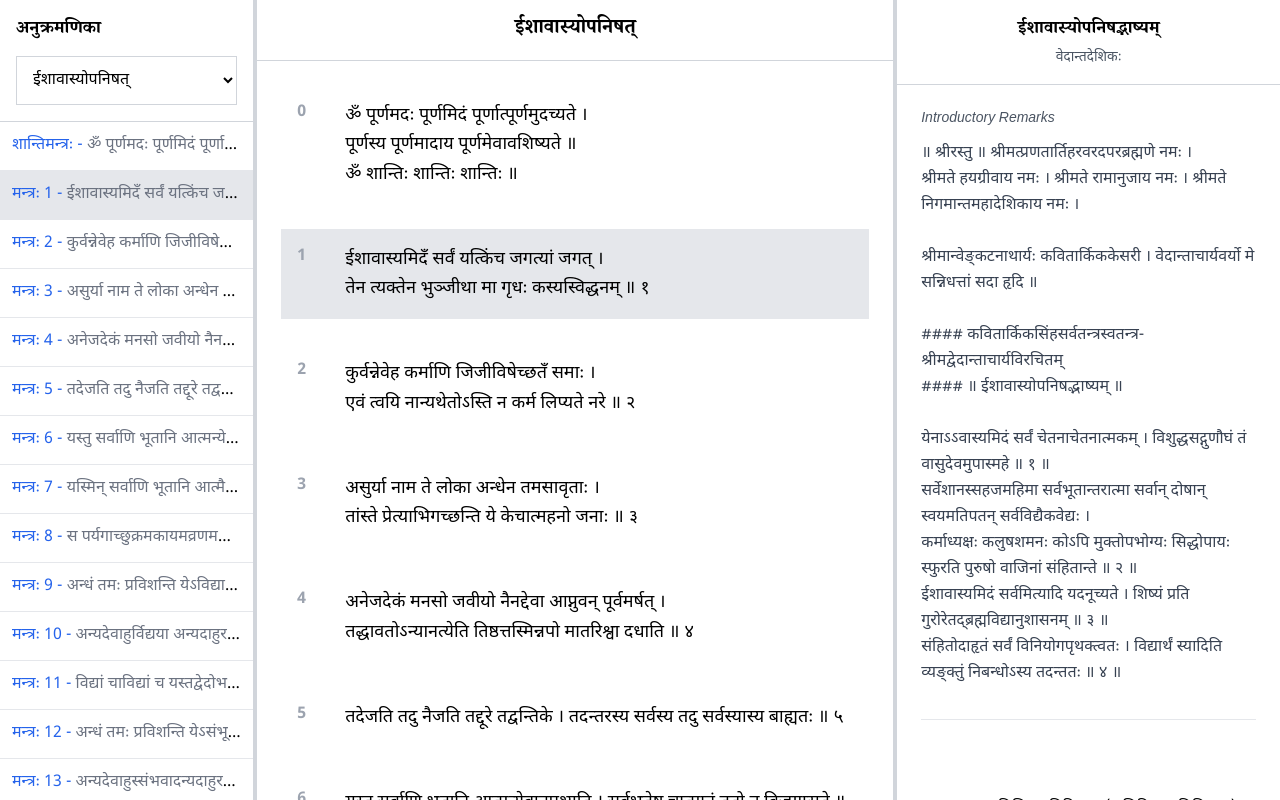
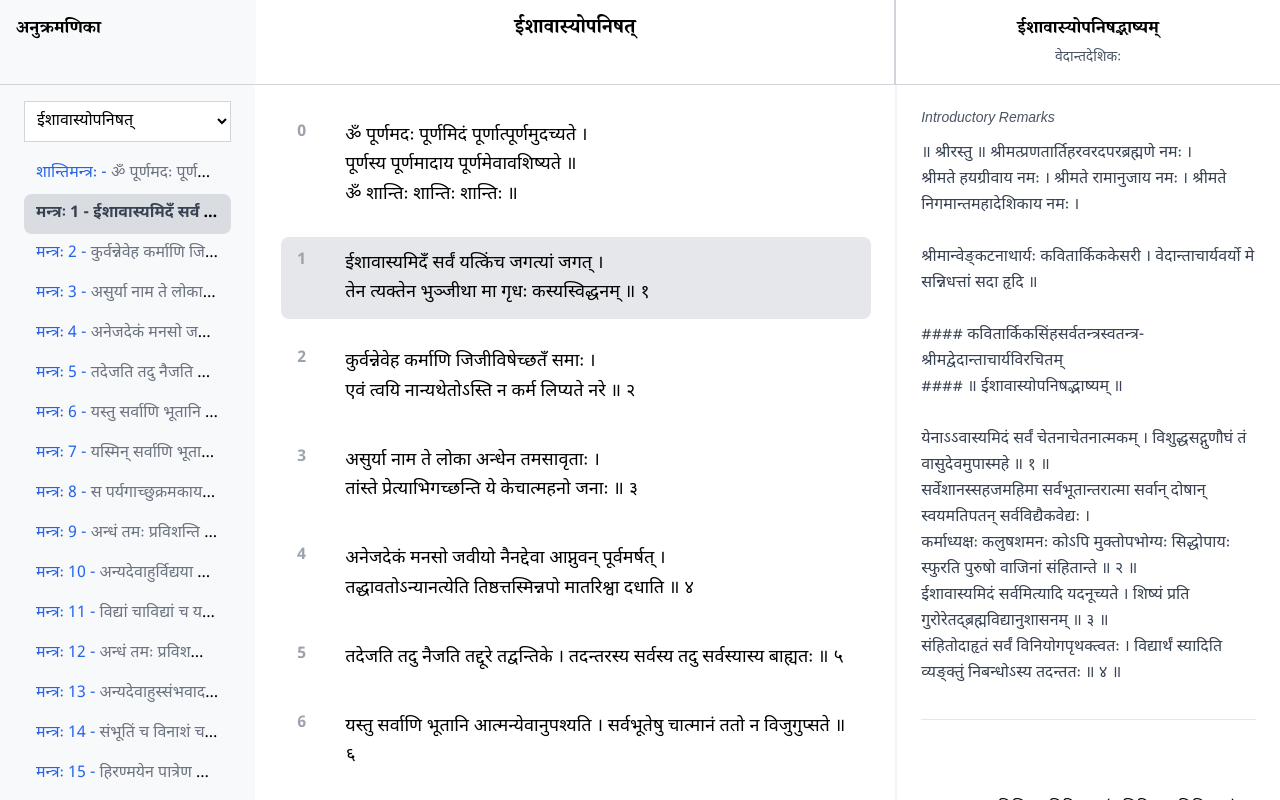
Before and after one commit to manivaradarajan/grantha-explorer, a Next.js app: page / in a window 1280 px wide. Built offline with nearby package versions, Linux system fonts and the light colour scheme.

Commit message:
3 columns; updated fonts

```diff
--- a/app/page.tsx
+++ b/app/page.tsx
@@ -69,7 +69,31 @@ export default function Home() {
   }
 
   return (
-    <main className="h-screen bg-white">
+    <main className="h-screen bg-white flex flex-col">
+      {/* Header row with all three column headers */}
+      <div className="flex border-b border-gray-300">
+        <div className="w-[20%] min-w-[15%] max-w-[35%] p-4 bg-[#f8f9fa]">
+          <h2 className="text-lg font-semibold font-serif">अनुक्रमणिका</h2>
+        </div>
+        <div className="flex-1 p-4 border-r-2 border-gray-300 text-center">
+          <h1 className="text-xl font-semibold font-serif">
+            {currentGrantha.canonical_title}
+          </h1>
+        </div>
+        <div className="w-[30%] min-w-[20%] max-w-[40%] p-4 text-center">
+          <h2 className="text-lg font-semibold font-serif">
+            {currentGrantha.commentaries?.[0]?.commentary_title || "भाष्यम्"}
+          </h2>
+          {currentGrantha.commentaries?.[0] && (
+            <div className="text-sm text-gray-600 mt-1">
+              {currentGrantha.commentaries[0].commentator.devanagari}
+            </div>
+          )}
+        </div>
+      </div>
+
+      {/* Main content with resizable panels */}
+      <div className="flex-1 overflow-hidden">
         <PanelGroup direction="horizontal">
           {/* Left Navigation Panel */}
           <Panel defaultSize={20} minSize={15} maxSize={35}>
@@ -82,8 +106,8 @@ export default function Home() {
             />
           </Panel>
 
-        {/* Resize Handle */}
-        <PanelResizeHandle className="w-0.5 bg-gray-300 hover:bg-blue-500 transition-colors" />
+          {/* Resize Handle - invisible but functional */}
+          <PanelResizeHandle className="w-0.5" />
 
           {/* Center Content Panel */}
           <Panel defaultSize={50} minSize={30}>
@@ -95,13 +119,14 @@ export default function Home() {
           </Panel>
 
           {/* Resize Handle */}
-        <PanelResizeHandle className="w-0.5 bg-gray-300 hover:bg-blue-500 transition-colors" />
+          <PanelResizeHandle className="w-0.5 bg-gray-100 hover:bg-blue-500 transition-colors" />
 
           {/* Right Commentary Panel */}
           <Panel defaultSize={30} minSize={20} maxSize={40}>
             <CommentaryPanel grantha={currentGrantha} selectedRef={selectedRef} />
           </Panel>
         </PanelGroup>
+      </div>
     </main>
   );
 }
--- a/components/CommentaryPanel.tsx
+++ b/components/CommentaryPanel.tsx
@@ -98,10 +98,7 @@ export default function CommentaryPanel({
 
   if (commentaries.length === 0) {
     return (
-      <div className="h-screen flex flex-col">
-        <div className="p-4 border-b border-gray-300">
-          <h2 className="text-lg font-semibold text-center font-serif">भाष्यम्</h2>
-        </div>
+      <div className="h-full flex flex-col">
         <div className="flex-1 overflow-y-auto p-6">
           <p className="text-gray-500 italic">No commentaries available.</p>
         </div>
@@ -109,19 +106,11 @@ export default function CommentaryPanel({
     );
   }
 
-  // Single commentary - show title in header
+  // Single commentary
   if (!hasMultipleCommentaries) {
     const commentary = commentaries[0];
     return (
-      <div className="h-screen flex flex-col">
-        <div className="p-4 border-b border-gray-300 text-center">
-          <h2 className="text-lg font-semibold font-serif">
-            {commentary.commentary_title}
-          </h2>
-          <div className="text-sm text-gray-600 mt-1">
-            {commentary.commentator.devanagari}
-          </div>
-        </div>
+      <div className="h-full flex flex-col">
         <div className="flex-1 overflow-y-auto p-6">
           {renderCommentary(commentary, 0)}
         </div>
@@ -131,12 +120,9 @@ export default function CommentaryPanel({
 
   // Multiple commentaries - show selector
   return (
-    <div className="h-screen flex flex-col">
-      <div className="border-b border-gray-300">
-        <div className="p-4 text-center">
-          <h2 className="text-lg font-semibold font-serif">भाष्यम्</h2>
-        </div>
-        <div className="p-4 border-t border-gray-200">
+    <div className="h-full flex flex-col">
+      <div className="border-b border-gray-200">
+        <div className="p-4">
           {commentaries.map((commentary, index) => (
             <label
               key={index}
--- a/components/GranthaSelector.tsx
+++ b/components/GranthaSelector.tsx
@@ -20,7 +20,7 @@ export default function GranthaSelector({
       <select
         value={selectedGranthaId}
         onChange={(e) => onSelect(e.target.value)}
-        className="w-full p-3 bg-white border-none outline-none cursor-pointer text-base"
+        className="w-full p-2 bg-white border-none outline-none cursor-pointer text-base"
       >
         {granthas.map((grantha) => (
           <option key={grantha.id} value={grantha.id}>
--- a/components/NavigationSidebar.tsx
+++ b/components/NavigationSidebar.tsx
@@ -38,10 +38,9 @@ export default function NavigationSidebar({
   }, [selectedRef]);
 
   return (
-    <div className="h-screen flex flex-col border-r-2 border-gray-300">
-      {/* Header */}
-      <div className="p-4 border-b border-gray-300">
-        <h2 className="text-lg font-semibold mb-3 font-serif">अनुक्रमणिका</h2>
+    <div className="h-full flex flex-col bg-[#f8f9fa]">
+      {/* Grantha selector */}
+      <div className="px-6 pt-4 pb-3">
         <GranthaSelector
           granthas={granthas}
           selectedGranthaId={grantha.grantha_id}
@@ -50,7 +49,7 @@ export default function NavigationSidebar({
       </div>
 
       {/* Verse list */}
-      <div className="flex-1 overflow-y-auto">
+      <div className="flex-1 overflow-y-auto px-6">
         {passages.map((passage) => {
           const isSelected = passage.ref === selectedRef;
           const fragment = getPassageFragment(passage);
@@ -66,12 +65,16 @@ export default function NavigationSidebar({
                 verseRefs.current[passage.ref] = el;
               }}
               onClick={() => onVerseSelect(passage.ref)}
-              className={`w-full text-left p-3 border-b border-gray-200 transition-colors duration-150 hover:bg-gray-100 truncate ${
-                isSelected ? "bg-gray-200" : "bg-white"
+              className={`w-full text-left py-2 px-3 transition-all duration-150 hover:bg-black/5 hover:rounded-lg truncate ${
+                isSelected ? "bg-gray-300/80 rounded-lg font-bold" : ""
               }`}
             >
-              <span className="text-blue-600">{label} - </span>
-              <span className="text-gray-500">{fragment}</span>
+              <span className={isSelected ? "text-gray-700" : "text-blue-600"}>
+                {label} -{" "}
+              </span>
+              <span className={isSelected ? "text-gray-700" : "text-gray-500"}>
+                {fragment}
+              </span>
             </button>
           );
         })}
--- a/components/TextContent.tsx
+++ b/components/TextContent.tsx
@@ -26,14 +26,7 @@ export default function TextContent({
   }, [selectedRef]);
 
   return (
-    <div className="h-screen flex flex-col border-r-2 border-gray-300">
-      {/* Header */}
-      <div className="p-4 border-b border-gray-300">
-        <h1 className="text-xl font-semibold text-center font-serif">
-          {grantha.canonical_title}
-        </h1>
-      </div>
-
+    <div className="h-full flex flex-col">
       {/* Verses */}
       <div className="flex-1 overflow-y-auto p-6">
         {passages.map((passage) => {
@@ -47,8 +40,8 @@ export default function TextContent({
                 verseRefs.current[passage.ref] = el;
               }}
               onClick={() => onVerseSelect(passage.ref)}
-              className={`mb-6 p-4 transition-colors duration-150 cursor-pointer hover:bg-gray-100 ${
-                isSelected ? "bg-gray-200" : "bg-white"
+              className={`px-4 py-3 mb-4 transition-all duration-150 cursor-pointer hover:bg-gray-100 hover:rounded-lg ${
+                isSelected ? "bg-gray-200 rounded-lg" : "bg-white"
               }`}
             >
               <div className="flex items-start gap-4">
```
Lines whose indentation alone changed are shown as unchanged.
